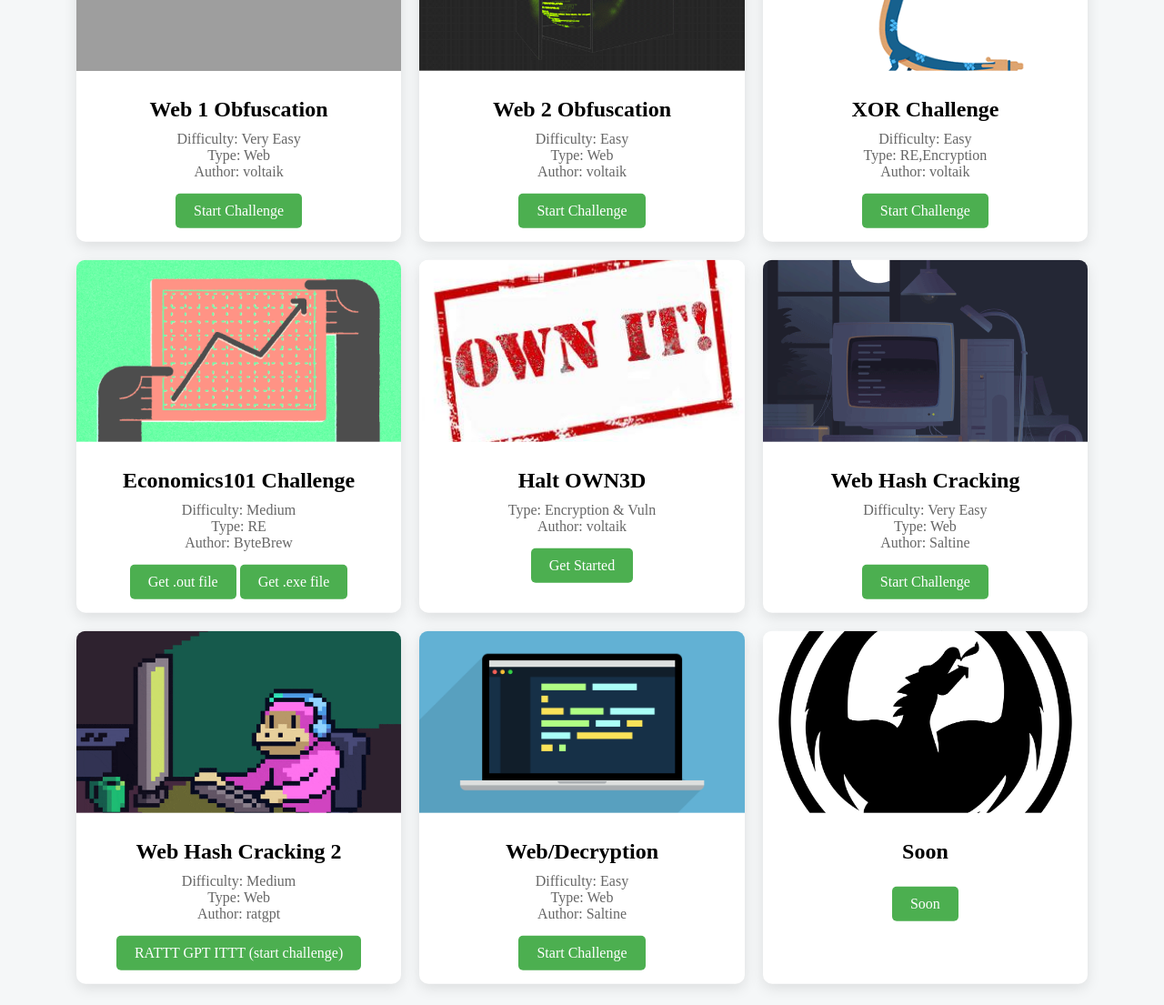
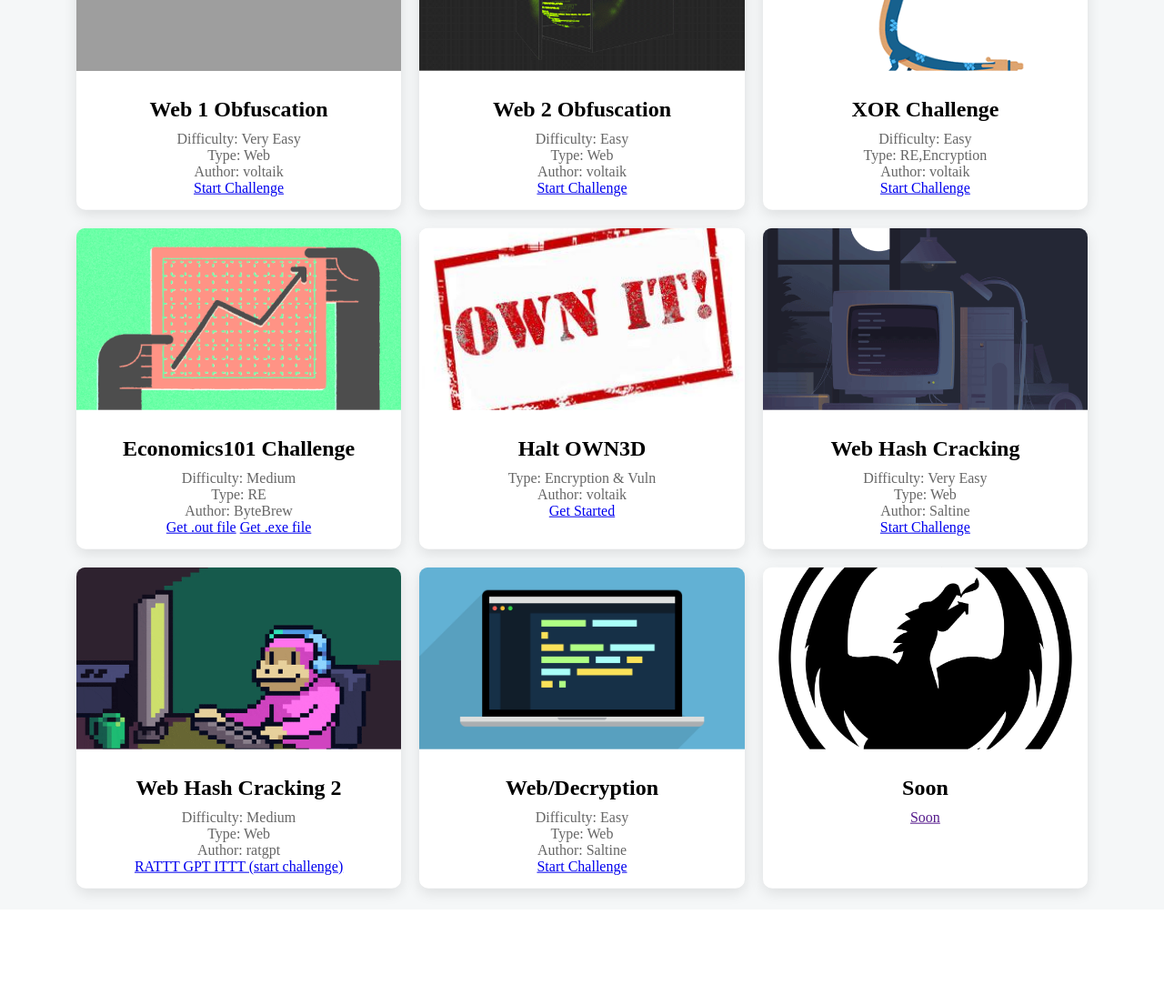
Before and after one commit to BasedVoltaik/vahallience, a PHP site: page /challenges.html in a window 1280 px wide. Shown: the part 139-1244 px from the top of the page at 91% size. After the commit the page ends 1130 px from the top, so only its background shows below. Run offline with PHP 8.4, Linux system fonts and the light colour scheme; grey boxes are pictures that could not be loaded.

Commit message:
Update ch.css

```diff
--- a/styles/ch.css
+++ b/styles/ch.css
@@ -47,21 +47,6 @@ body {
 
 .card-content p {
   color: #666;
-}
-
-.card-action {
-  display: inline-block;
-  margin-top: 15px;
-  padding: 10px 20px;
-  background-color: #4CAF50;
-  color: #fff;
-  border-radius: 5px;
-  text-decoration: none;
-  transition: background-color 0.3s ease;
-}
-
-.card-action:hover {
-  background-color: #45a049;
 }
 
 .card:hover {
@@ -140,21 +125,6 @@ body {
   color: #666;
 }
 
-.card-action {
-  display: inline-block;
-  margin-top: 15px;
-  padding: 10px 20px;
-  background-color: #4CAF50;
-  color: #fff;
-  border-radius: 5px;
-  text-decoration: none;
-  transition: background-color 0.3s ease;
-}
-
-.card-action:hover {
-  background-color: #45a049;
-}
-
 .card:hover {
   transform: translateY(-5px);
   box-shadow: 0 10px 20px rgba(0,0,0,0.2);
```
Also changed, not shown: other parts of styles/ch.css (+54 -0 lines).
